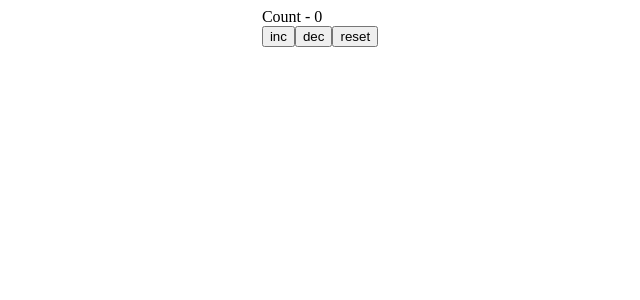
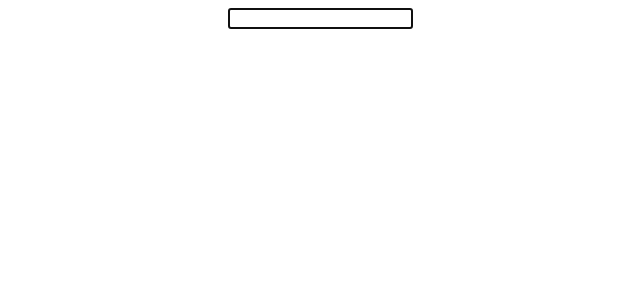
Before and after one commit to MoohammedAdell/funds, a React (Vite) app: page / in a window 1280 px wide. Shown: the top 300 px of the page, without its empty margins (320-960 px from the left). Built offline with nearby package versions, Linux system fonts and the light colour scheme.

Commit message:
add useRef

```diff
--- a/src/App.jsx
+++ b/src/App.jsx
@@ -1,9 +1,10 @@
 import UseReducer from "./components/UseReducer";
+import UseRef from "./components/UseRef";
 
 function App() {
   return (
     <div className="app">
-      <UseReducer />
+      <UseRef />
     </div>
   );
 }
--- /dev/null
+++ b/src/components/UseRef.jsx
@@ -0,0 +1,15 @@
+import { useEffect, useRef } from "react";
+
+function UseRef() {
+  const inputRef = useRef(null);
+  useEffect(() => {
+    inputRef.current.focus();
+  }, []);
+  return (
+    <div>
+      <input ref={inputRef} type="text" />
+    </div>
+  );
+}
+
+export default UseRef;
```
